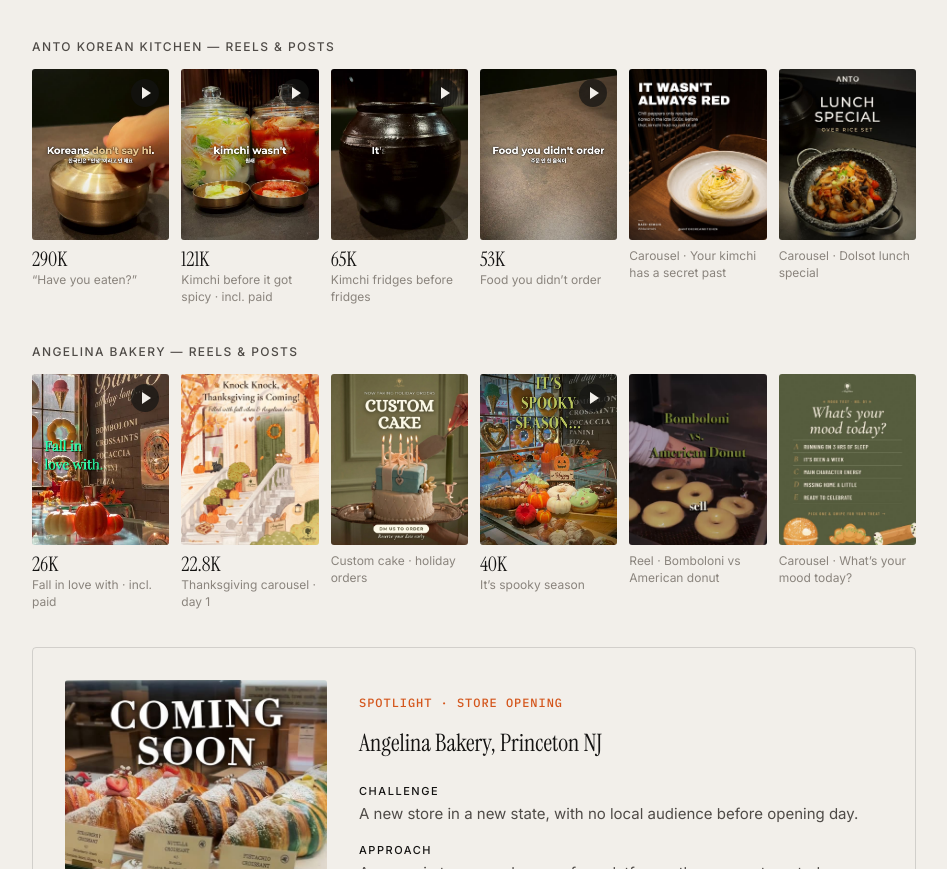
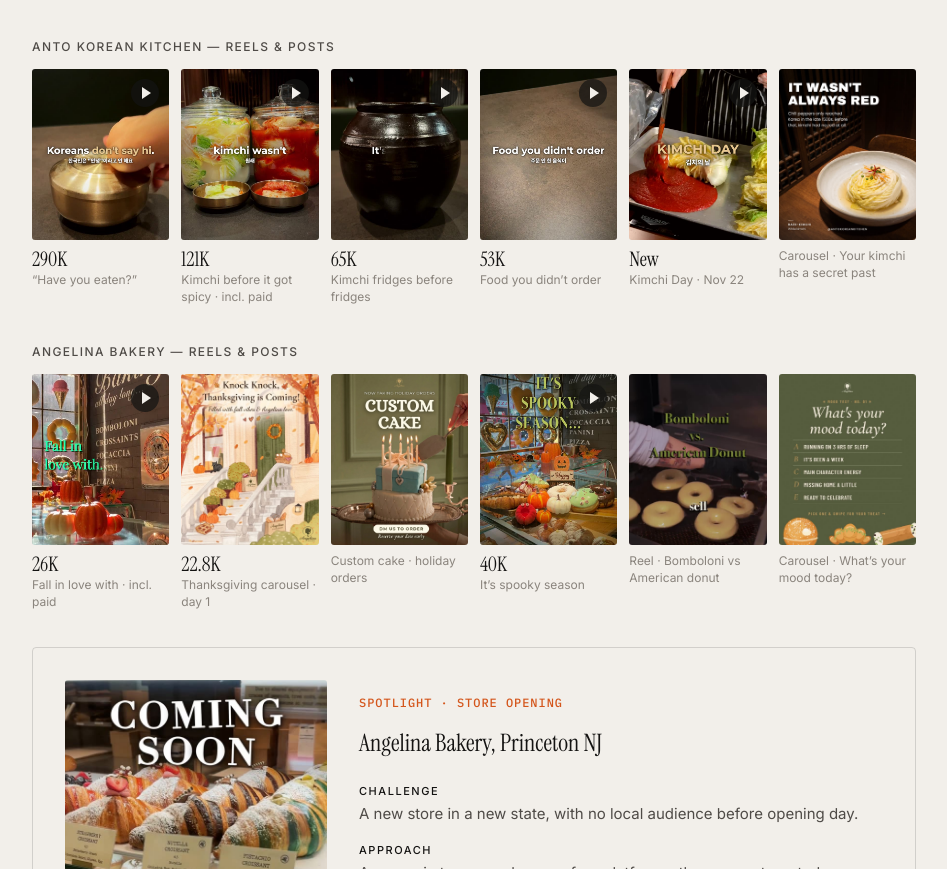
Before and after one commit to yeawonpark/yeawonpark.github.io, a plain HTML site: page index.html in a window 1280 px wide. Shown: the part 3161-4030 px from the top of the page, without its empty margins (282-1229 px from the left). Drawn offline with Linux system fonts and the light colour scheme.

Commit message:
Add files via upload

```diff
--- a/index.html
+++ b/index.html
@@ -496,8 +496,8 @@ nav ul a{font-family:var(--mono);font-size:12px;text-transform:uppercase;letter-
           <button class="tile" data-video="media/anto-baekkimchi.mp4"><img src="media/anto-baekkimchi.jpg" alt="Baek-kimchi reel" loading="lazy"><span class="play" aria-hidden="true"></span><span class="cap"><b>121K</b>Kimchi before it got spicy · incl. paid</span></button>
           <button class="tile" data-video="media/anto-onggi.mp4"><img src="media/anto-onggi.jpg" alt="Onggi jar reel" loading="lazy"><span class="play" aria-hidden="true"></span><span class="cap"><b>65K</b>Kimchi fridges before fridges</span></button>
           <button class="tile" data-video="media/anto-banchan.mp4"><img src="media/anto-banchan.jpg" alt="Banchan reel" loading="lazy"><span class="play" aria-hidden="true"></span><span class="cap"><b>53K</b>Food you didn’t order</span></button>
+          <button class="tile" data-video="media/anto-kimchiday.mp4"><img src="media/anto-kimchiday.jpg" alt="Kimchi Day reel" loading="lazy"><span class="play" aria-hidden="true"></span><span class="cap"><b>New</b>Kimchi Day · Nov 22</span></button>
           <button class="tile" data-img="media/g-anto-kimchi.jpg"><img src="media/g-anto-kimchi.jpg" alt="Kimchi history carousel cover" loading="lazy"><span class="cap">Carousel · Your kimchi has a secret past</span></button>
-          <button class="tile" data-img="media/g-anto-dolsot.jpg"><img src="media/g-anto-dolsot.jpg" alt="Dolsot lunch carousel cover" loading="lazy"><span class="cap">Carousel · Dolsot lunch special</span></button>
         </div>
         <div class="strip-label">Angelina Bakery — reels &amp; posts</div>
         <div class="strip">
```
